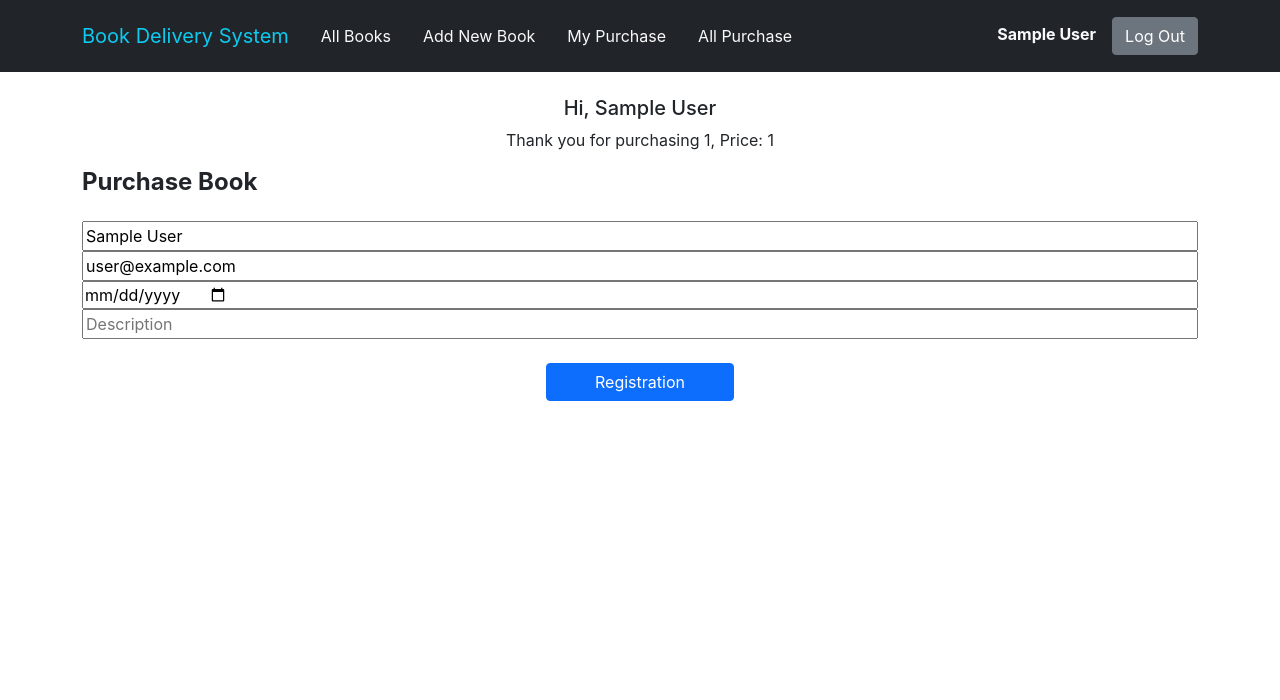
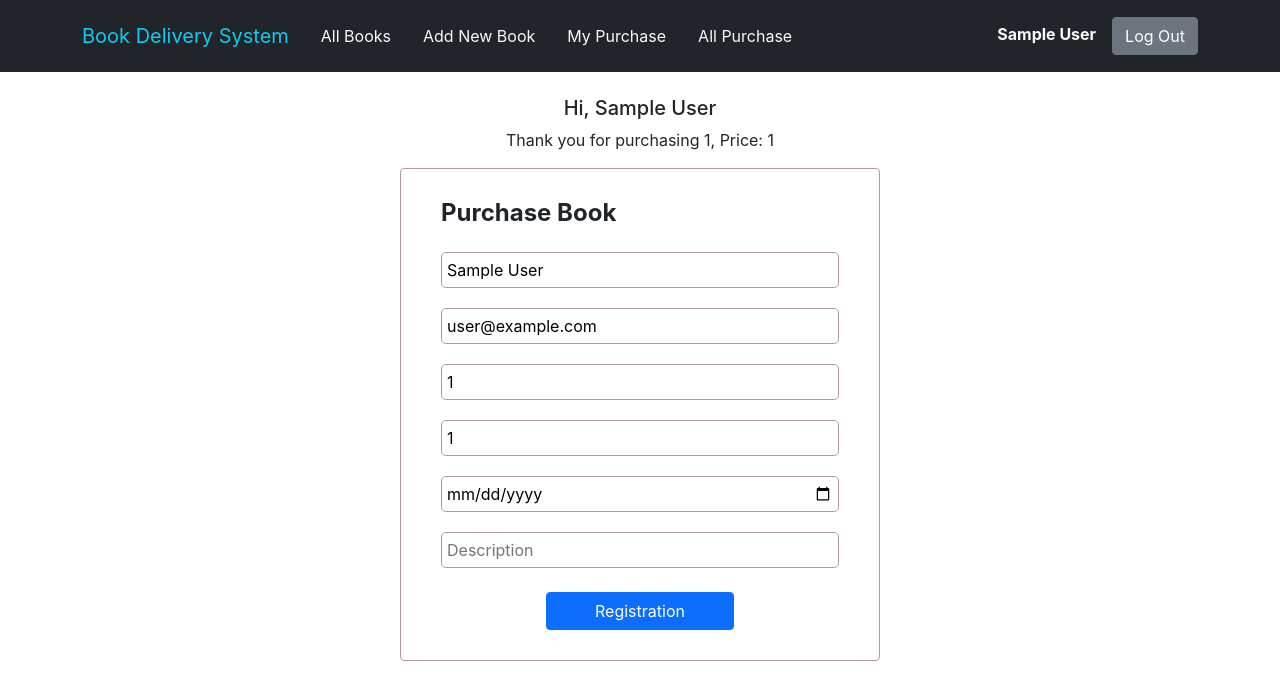
Before and after one commit to emonShimoul/book-delivery-system-react-client, a React (Create React App) app: page /purchasebook/1/1 in a window 1280 px wide. Shown: the top 700 px of the page. Built offline with nearby package versions, Linux system fonts and the light colour scheme; no server answers; sample sign-in values are in the browser's storage.

Commit message:
edited purchase book form

```diff
--- a/src/components/PurchaseBook/PurchaseBook.css
+++ b/src/components/PurchaseBook/PurchaseBook.css
@@ -0,0 +1,14 @@
+/* Purchase Book Page CSS */
+.register-form {
+    border: 1px solid #b39898;
+    width: 480px;
+    padding: 30px 40px;
+    margin: 0 auto;
+}
+.input-field {
+    display: block;
+    margin: 20px auto 0 auto;
+    padding: 5px;
+    border: 1px solid #b39898;
+    border-radius: 5px;
+}
--- a/src/components/PurchaseBook/PurchaseBook.js
+++ b/src/components/PurchaseBook/PurchaseBook.js
@@ -2,6 +2,7 @@ import React from 'react';
 import { useForm } from 'react-hook-form';
 import { useParams } from 'react-router-dom';
 import useAuth from '../../hooks/useAuth';
+import './PurchaseBook.css';
 
 const PurchaseBook = () => {
     const { register, handleSubmit, reset } = useForm();
@@ -20,6 +21,8 @@ const PurchaseBook = () => {
                 <form onSubmit={handleSubmit(onSubmit)}>
                     <input {...register("name")} type="text" value={user.displayName || ''} className='input-group input-field' placeholder="Name" required />
                     <input {...register("email")} type="email" value={user.email || ''} placeholder="Email" className='input-group input-field' required />
+                    <input {...register("bookname")} type="text" value={bookname} placeholder="Book Name" className='input-group input-field' required />
+                    <input {...register("bookprice")} type="text" value={bookprice} placeholder="Book Price" className='input-group input-field' required />
                     <input {...register("date")} type="date" className='input-group input-field' required />
                     <input {...register("description")} type="text" placeholder="Description" className='input-group input-field' />
                     {/* <input {...register("event")} type="text" value={event} placeholder="Event Name" className='input-group input-field' required /> */}
```
